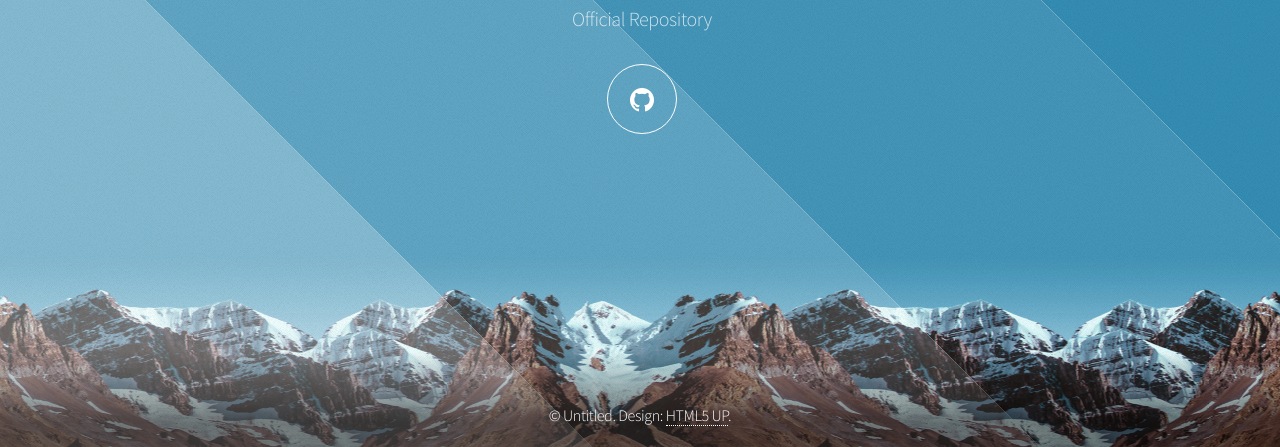
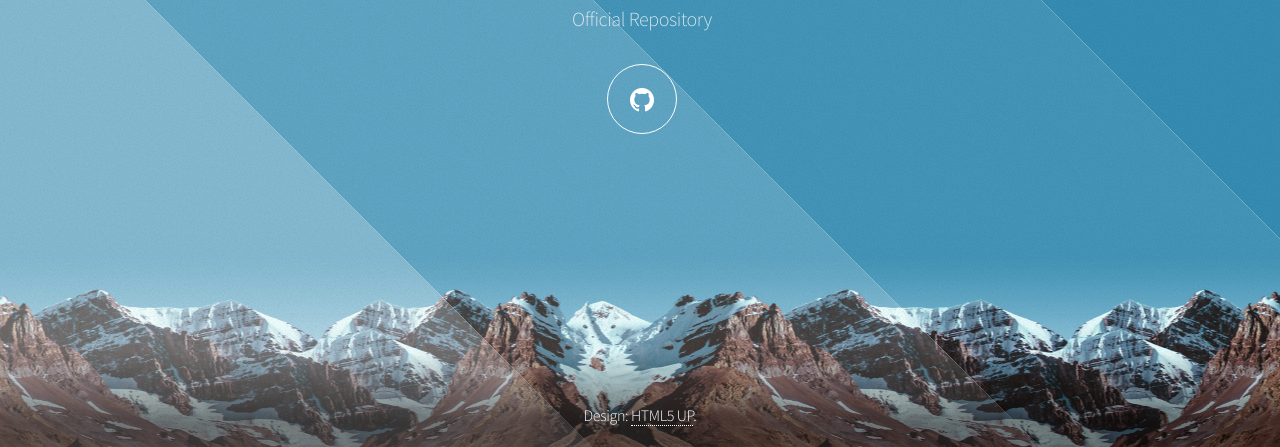
Before and after one commit to RaggedBlade/RaggedBlade.github.io, a plain HTML site: page index.html in a window 1280 px wide. Shown: the part 353-800 px from the top of the page. Drawn offline with Linux system fonts and the light colour scheme.

Commit message:
Initial Commit

```diff
--- a/index.html
+++ b/index.html
@@ -33,7 +33,7 @@
 
 				<!-- Footer -->
 					<footer id="footer">
-						<span class="copyright">&copy; Untitled. Design: <a href="http://html5up.net">HTML5 UP</a>.</span>
+						Design: <a href="http://html5up.net">HTML5 UP</a>.</span>
 					</footer>
 
 			</div>
```
